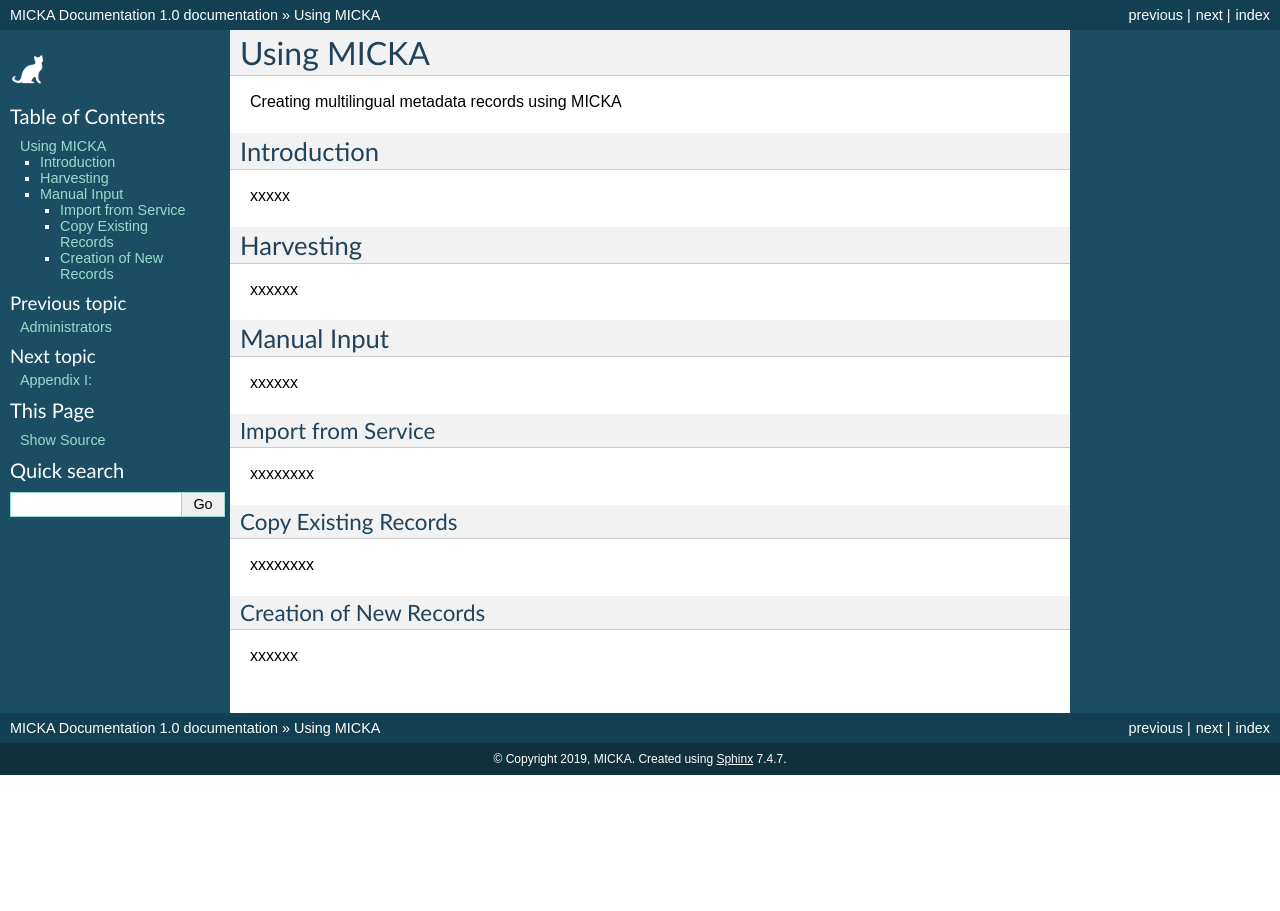
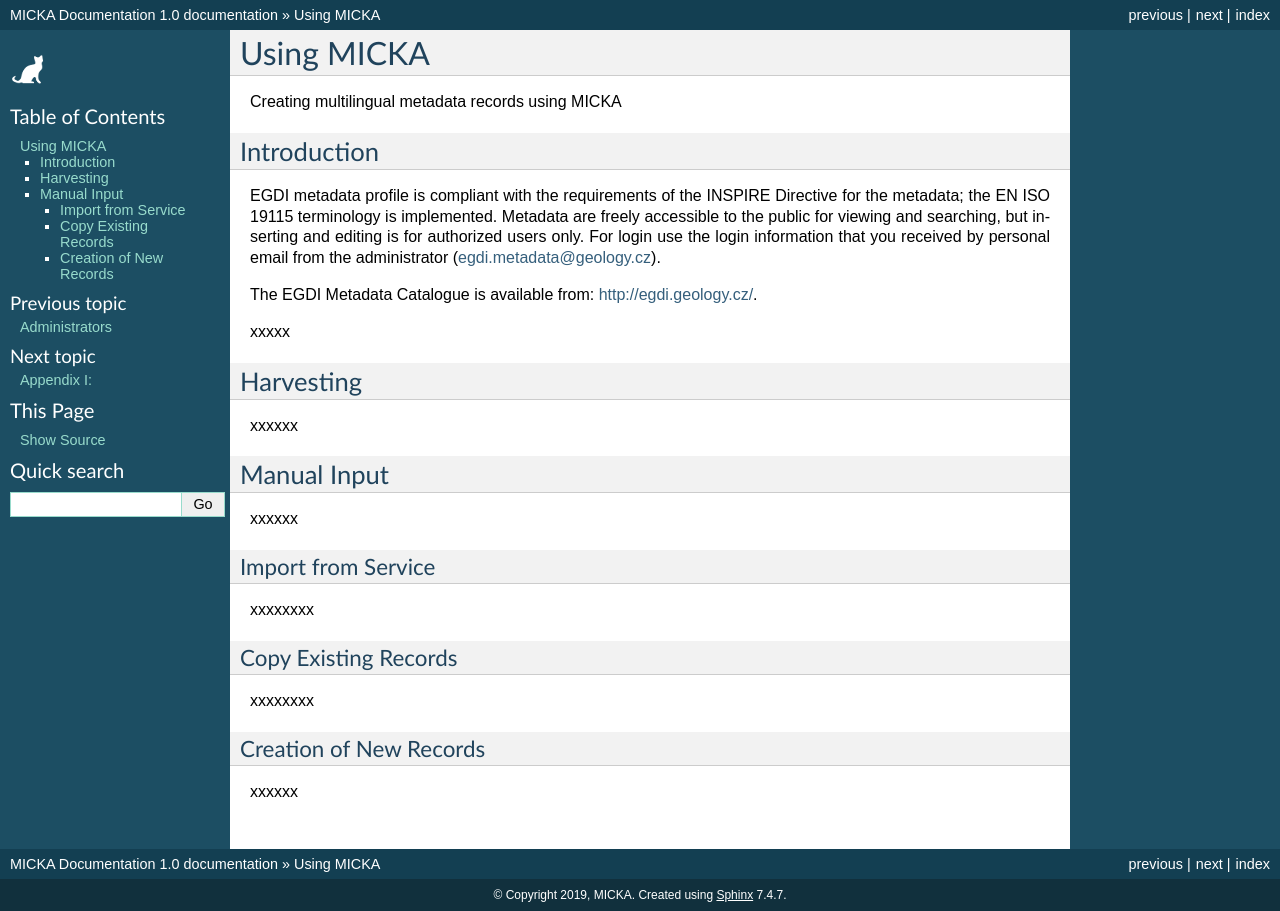
Before and after one commit to CzechGeologicalSurvey/MICKA-Docs, a Sphinx documentation site: the page built from docs/users.rst, in a window 1280 px wide. Built offline with Sphinx 7.4.7, drawn with Linux system fonts in a browser that asks for light colours.

Commit message:
Update users.rst

```diff
--- a/docs/users.rst
+++ b/docs/users.rst
@@ -4,7 +4,12 @@
 Creating multilingual metadata records using MICKA
 
 Introduction
-#############
+############
+
+EGDI metadata profile is compliant with the requirements of the INSPIRE Directive for the metadata; the EN ISO 19115 terminology is implemented. Metadata are freely accessible to the public for viewing and searching, but inserting and editing is for authorized users only. For login use the login information that you received by personal email from the administrator (egdi.metadata@geology.cz).
+
+The EGDI Metadata Catalogue is available from: http://egdi.geology.cz/.
+
 
 xxxxx
 
```
